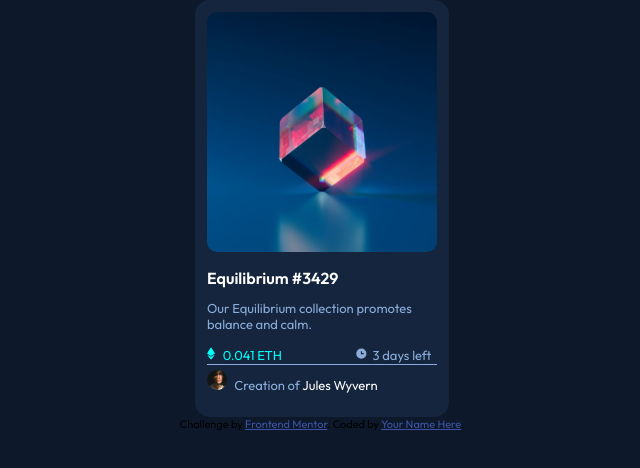
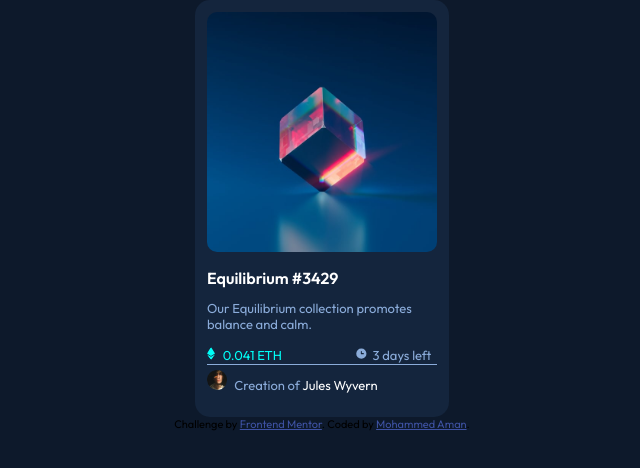
Before and after one commit to moonraa/nft-preview-frontendmentor, a plain HTML site: page index.html in a window 1280 px wide. Shown: the full height of the page, 318-958 px from the left. Drawn offline with Linux system fonts and the light colour scheme.

Commit message:
Update index.html

```diff
--- a/index.html
+++ b/index.html
@@ -29,7 +29,7 @@
 </div>
   <div class="attribution">
     Challenge by <a href="https://www.frontendmentor.io?ref=challenge" target="_blank">Frontend Mentor</a>.
-    Coded by <a href="#">Your Name Here</a>.
+    Coded by <a href="#">Mohammed Aman</a>.
   </div>
 
 </body>
```
